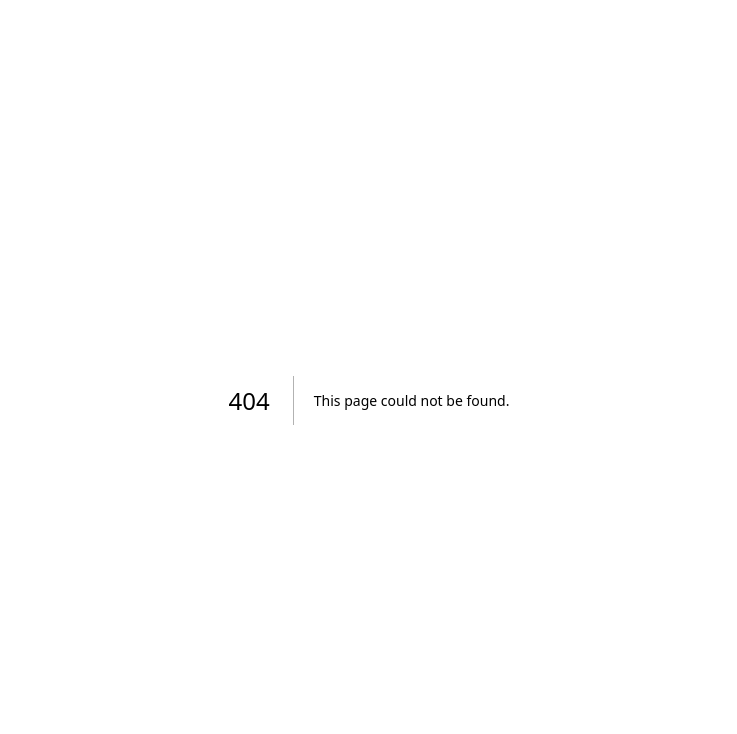
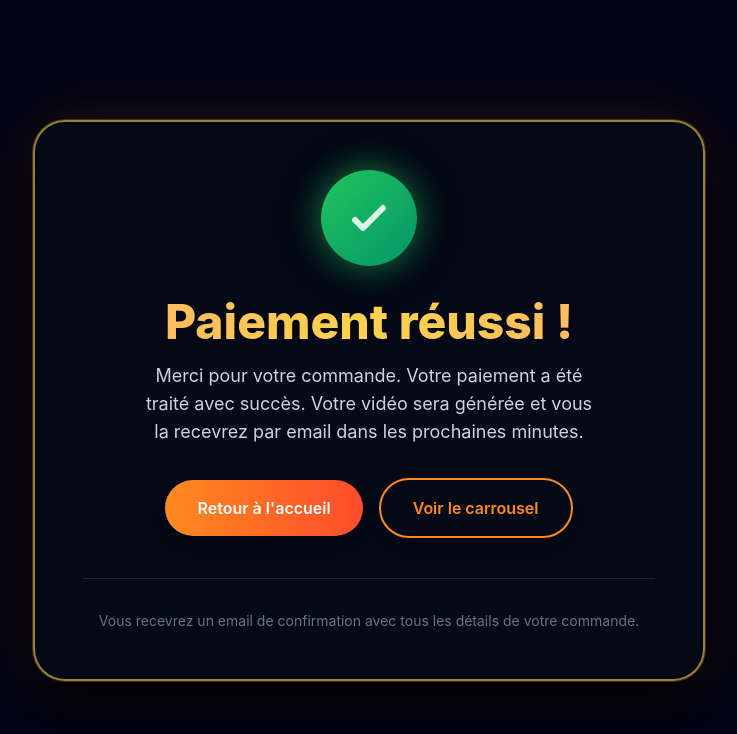
Before and after one commit to XyzDavidD/Flazy, a Next.js app: page /success in a window 1280 px wide. Before the commit this address had no page. Shown: the top 734 px of the page, without its empty margins (271-1008 px from the left). Built offline with nearby package versions, Linux system fonts and the light colour scheme.

Commit message:
Add success page for Stripe payment completion

```diff
--- /dev/null
+++ b/app/success/page.tsx
@@ -0,0 +1,65 @@
+'use client'
+
+import Link from 'next/link'
+import { useEffect, useState } from 'react'
+
+export default function SuccessPage() {
+  const [mounted, setMounted] = useState(false)
+
+  useEffect(() => {
+    setMounted(true)
+  }, [])
+
+  return (
+    <div className="min-h-screen flex items-center justify-center px-6 lg:px-8 py-20">
+      <div className="max-w-2xl mx-auto w-full text-center">
+        <div className="bg-[rgba(6,9,22,0.95)] backdrop-blur-xl rounded-[32px] p-12 border-2 border-[rgba(252,211,77,0.6)] shadow-[0_0_0_1px_rgba(252,211,77,0.2),0_25px_50px_rgba(0,0,0,0.9),0_0_60px_rgba(255,138,31,0.15)]">
+          {/* Success Icon */}
+          <div className="mb-8 flex justify-center">
+            <div className="relative">
+              <div className="w-24 h-24 rounded-full bg-gradient-to-br from-green-500 to-emerald-600 flex items-center justify-center shadow-[0_0_30px_rgba(34,197,94,0.5)]">
+                <svg className="w-12 h-12 text-white" fill="none" stroke="currentColor" viewBox="0 0 24 24">
+                  <path strokeLinecap="round" strokeLinejoin="round" strokeWidth={3} d="M5 13l4 4L19 7" />
+                </svg>
+              </div>
+              <div className="absolute -inset-2 bg-gradient-to-br from-green-500/20 to-emerald-600/20 rounded-full blur-xl animate-pulse"></div>
+            </div>
+          </div>
+
+          {/* Title */}
+          <h1 className="text-4xl lg:text-5xl font-extrabold mb-4 bg-gradient-to-r from-accent-orange-soft via-accent-gold to-accent-orange-soft bg-clip-text text-transparent">
+            Paiement réussi !
+          </h1>
+
+          {/* Message */}
+          <p className="text-lg text-text-soft mb-8 max-w-md mx-auto">
+            Merci pour votre commande. Votre paiement a été traité avec succès. Votre vidéo sera générée et vous la recevrez par email dans les prochaines minutes.
+          </p>
+
+          {/* Buttons */}
+          <div className="flex flex-col sm:flex-row gap-4 justify-center items-center">
+            <Link
+              href="/"
+              className="px-8 py-4 rounded-full bg-gradient-to-r from-accent-orange to-accent-red text-white font-semibold hover:scale-105 transition-transform duration-300 shadow-lg"
+            >
+              Retour à l'accueil
+            </Link>
+            <Link
+              href="/carrousel"
+              className="px-8 py-4 rounded-full border-2 border-accent-orange text-accent-orange font-semibold hover:bg-accent-orange hover:text-white transition-all duration-300 shadow-lg"
+            >
+              Voir le carrousel
+            </Link>
+          </div>
+
+          {/* Additional Info */}
+          <div className="mt-10 pt-8 border-t border-[rgba(51,65,85,0.5)]">
+            <p className="text-sm text-text-muted">
+              Vous recevrez un email de confirmation avec tous les détails de votre commande.
+            </p>
+          </div>
+        </div>
+      </div>
+    </div>
+  )
+}
```
